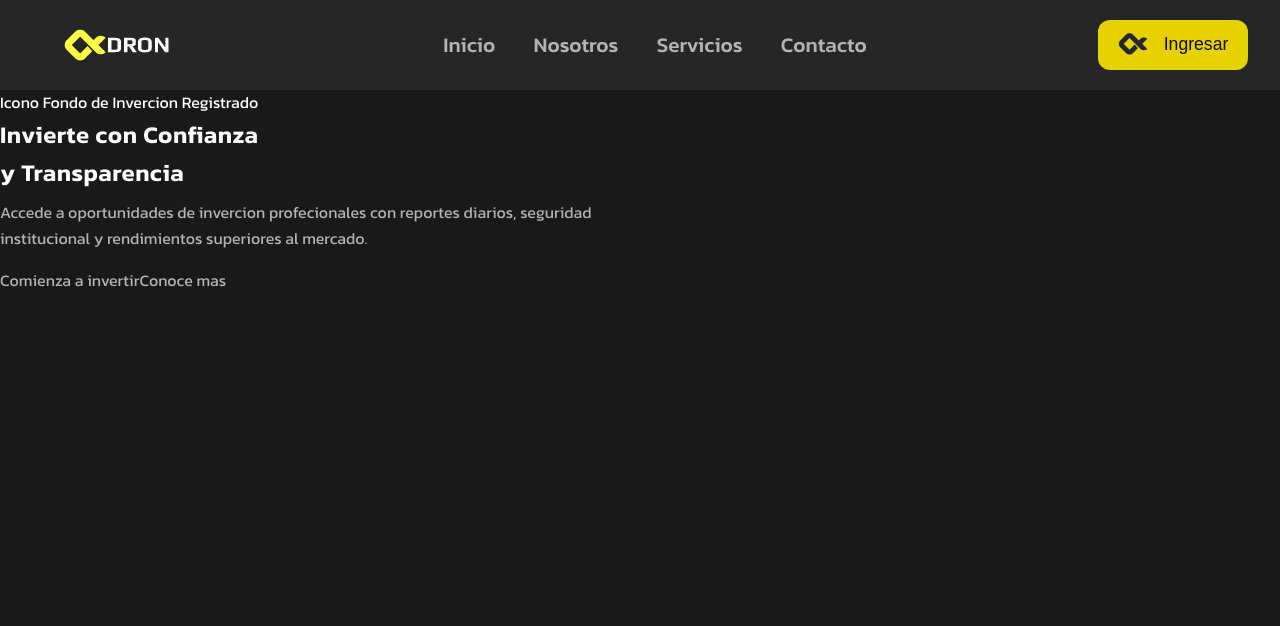
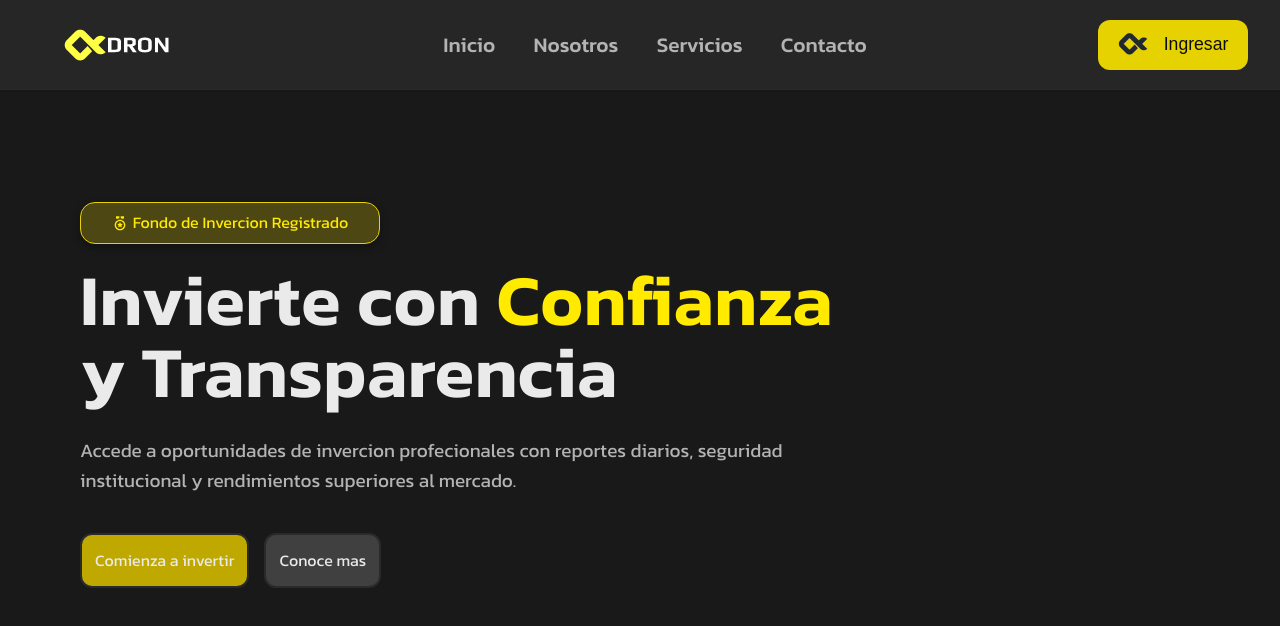
Before and after one commit to jhersara/edron-capitals, a Next.js app: page / in a window 1280 px wide. Shown: the top 626 px of the page. Built offline with nearby package versions, Linux system fonts and the light colour scheme.

Commit message:
Desarrollo del Hero Banners

```diff
--- a/src/app/(public)/page.jsx
+++ b/src/app/(public)/page.jsx
@@ -1,4 +1,5 @@
 import React from 'react'
+import { RiMedalLine} from 'react-icons/ri'
 import '@/styles/pages/page.css'
 import Image from 'next/image'
 
@@ -57,14 +58,14 @@ export default function HomePage() {
       <section className="hero">
         <div className="hero_content">
           <div className="marker">
-            Icono
+            <RiMedalLine className='mdl' />
             Fondo de Invercion Registrado
           </div>
           <h1>Invierte con <span className="strong">Confianza</span><br />y Transparencia</h1>
           <p className="text">Accede  a oportunidades de invercion profecionales con reportes diarios, seguridad <br />institucional y rendimientos superiores al mercado.</p>
           <div className="btn_content">
-            <a href="/" className="btn">Comienza a invertir</a>
-            <a href="/" className="btn">Conoce mas</a>
+            <a href="/" className="btn actived">Comienza a invertir</a>
+            <a href="/" className="btn on_actived">Conoce mas</a>
           </div>
         </div>
       </section>
--- a/src/styles/pages/page.css
+++ b/src/styles/pages/page.css
@@ -143,3 +143,83 @@
 
 
 /* === HERO SECTION === */
+
+.hero {
+  height: 820px;
+  width: 100%;
+}
+
+.hero .hero_content {
+  width: 100%;
+  height: 100%;
+  max-width: 1300px;
+  margin: 0 auto;
+  /* background-color: var(--cl-bg-alt); */
+  display: flex;
+  flex-direction: column;
+  gap: 20px;
+  padding: 5rem;
+  margin-top: 2rem;
+
+}
+
+.hero .hero_content .marker{
+  background:#ffea003a;
+  height: 35px;
+  width: 300px;
+  padding: 20px;
+  border: 1px solid var(--cl-primary-600);
+  border-radius: 15px;
+  text-align: center;
+  display: flex;
+  align-items: center;
+  align-content: center;
+  justify-content: center;
+  gap: 5px;
+  color: var(--cl-primary-500);
+  box-shadow: var(--sh-md);
+
+}
+
+.hero .hero_content h1 {
+  font-size: 4.5rem;
+  color: var(--cl-text);
+  line-height: 1;
+}
+
+.hero .hero_content h1 .strong {
+  color: var(--cl-primary-500);
+}
+
+.hero .hero_content .text{
+  font-size: 19px;
+}
+
+.hero .hero_content .btn_content{
+  display: flex;
+  align-items: center;
+  align-content: center;
+  gap: 15px;
+  text-align: center;
+  width: 40%;
+}
+
+.hero .hero_content .btn_content .btn{
+  text-align: center;
+  padding: 13px;
+  color: var(--cl-text);
+  border: 2px solid var(--cl-bd);
+  border-radius: var(--rd-lg);
+}
+
+.hero .hero_content .btn_content .btn:hover{
+  box-shadow: var(--sh-md);
+}
+
+.hero .hero_content .btn_content .actived{
+  background: var(--cl-primary-700);
+}
+
+.hero .hero_content .btn_content .on_actived{
+  background: #bdbcbc3d;
+}
--- a/src/styles/variables.css
+++ b/src/styles/variables.css
@@ -19,7 +19,7 @@
   --cl-surface: #1A1A1A;    /* superficies elevadas */
   --cl-surface-t: #1f1f1f;       /* áreas elevadas 2 */
   --cl-border: #2a2a2a;        /* bordes y divisores */
-  --cl-border: #2A2A2A;     /* líneas sutiles */
+  --cl-bd: #2A2A2A;     /* líneas sutiles */
   --cl-shadow: rgba(0, 0, 0, 0.5);
 
   /* ─── TIPOGRAFÍA ────────────────────────────────────── */
@@ -49,7 +49,7 @@
   --rd-md: 8px;
   --rd-lg: 12px;
 
-  --sh-sm: 0 1px 3px rgba(0, 0, 0, 0.2);
+  --sh-sm: 0 1px 3px rgba(0, 0, 0, 0.164);
   --sh-md: 0 4px 8px rgba(0, 0, 0, 0.3);
   --sh-lg: 0 8px 16px rgba(0, 0, 0, 0.4);
 
```
